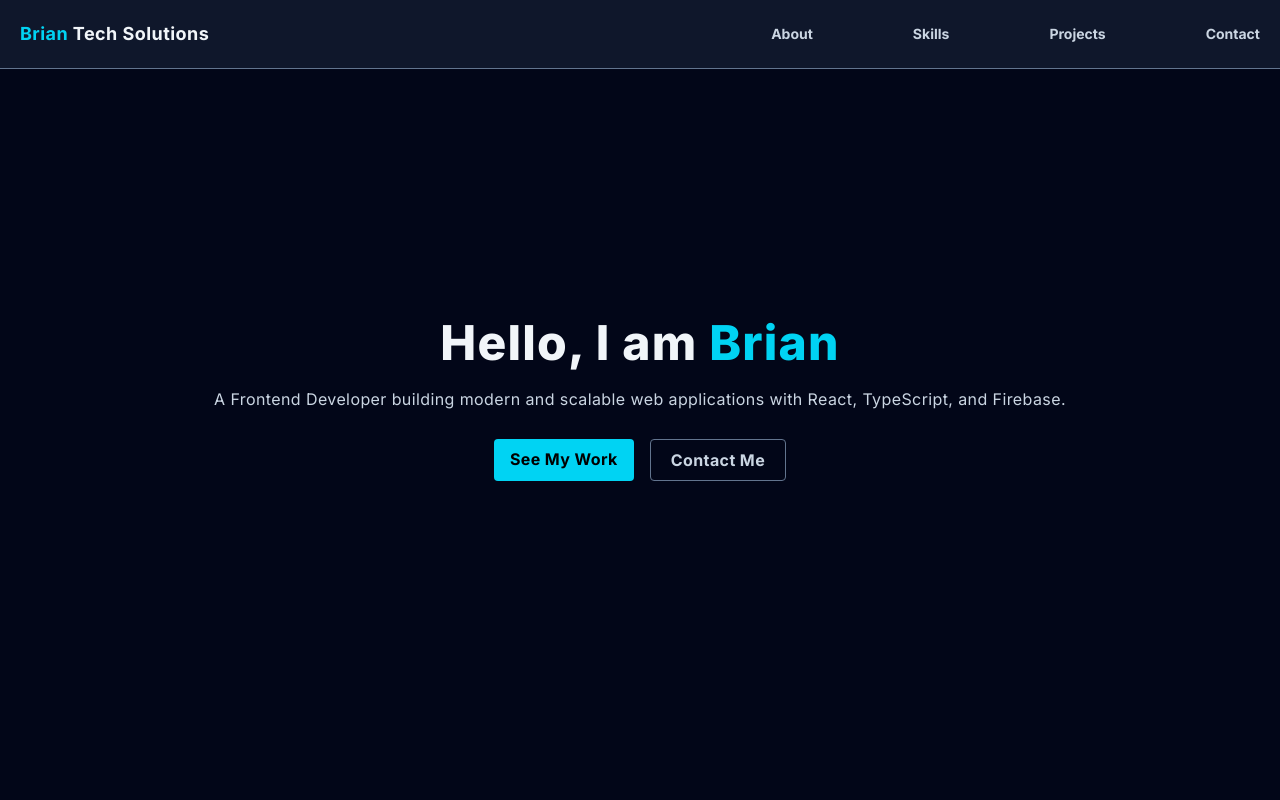
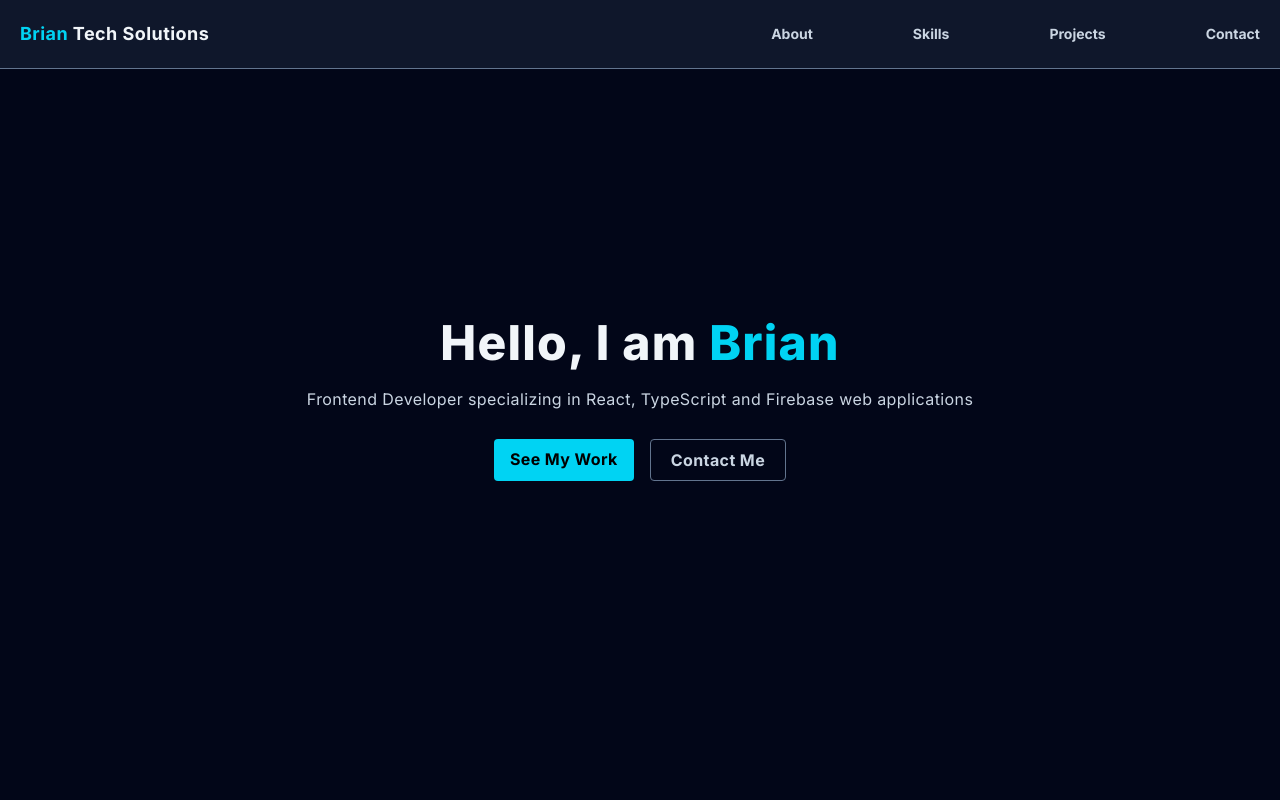
Before and after one commit to Brian9975/Brian-Kariuki, a React (Vite) app: page / in a window 1280 px wide. Shown: the top 800 px of the page. Built offline with nearby package versions, Linux system fonts and the light colour scheme.

Commit message:
Updated the hero text

```diff
--- a/src/App.tsx
+++ b/src/App.tsx
@@ -106,7 +106,7 @@ const name = form.current!.from_name.value.trim()
   <section className="bg-slate-950 text-center items-center flex justify-center min-h-screen">
     <div className="mx-4">
       <h1 className="text-slate-100 tracking-wide  pb-5 font-extrabold text-5xl">Hello, l am <span className="text-cyan-400">Brian</span></h1>
-      <p className="text-slate-300 pb-7 tracking-wide">A Frontend Developer building modern and scalable web applications with React, TypeScript, and Firebase.</p>
+      <p className="text-slate-300 pb-7 tracking-wide">Frontend Developer specializing in React, TypeScript and Firebase web applications</p>
       <div className="tracking-wide flex justify-center gap-4">
         <a href="#projects" className="bg-cyan-400  py-2 px-4 hover:opacity-80 transition-all font-bold duration-100 rounded cursor-pointer">See My Work</a>
         <a href="#contact" className="border text-slate-300 hover:opacity-80 transition-all duration-100 cursor-pointer py-2 px-5 font-bold rounded border-slate-500">Contact Me</a>
```
